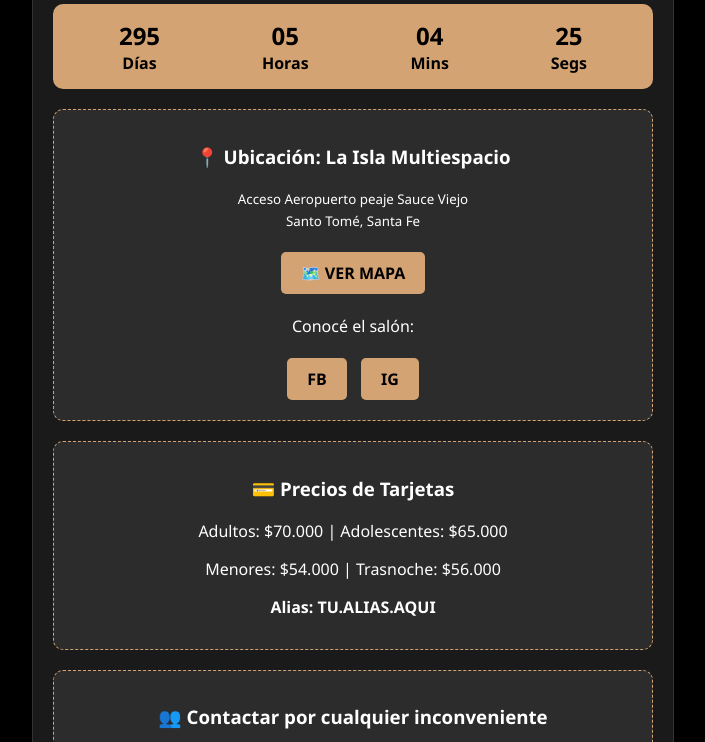
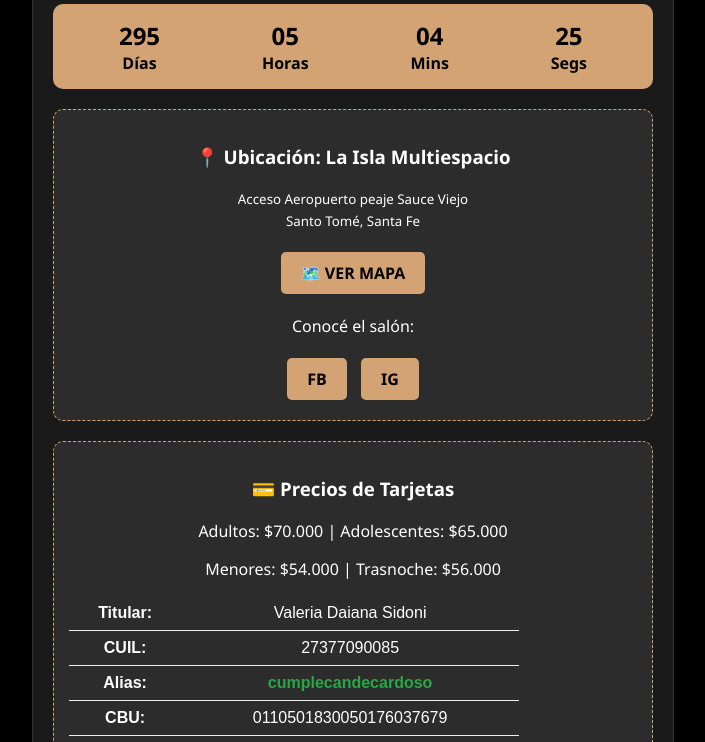
Before and after one commit to thefury2906/mis15-, a plain HTML site: page index.html in a window 1280 px wide. Shown: the part 139-881 px from the top of the page, without its empty margins (287-992 px from the left). Drawn offline with Linux system fonts and the light colour scheme.

Commit message:
Update index.html

```diff
--- a/index.html
+++ b/index.html
@@ -138,8 +138,24 @@
             <h3>💳 Precios de Tarjetas</h3>
             <p>Adultos: $70.000 | Adolescentes: $65.000</p>
             <p>Menores: $54.000 | Trasnoche: $56.000</p>
-            <p><b>Alias: TU.ALIAS.AQUI</b></p>
-        </div>
+            <table style="font-family: Arial, sans-serif; border-collapse: collapse; width: 100%; max-width: 450px;">
+    <tr>
+        <td style="padding: 8px; border-bottom: 1px solid #eee;"><strong>Titular:</strong></td>
+        <td style="padding: 8px; border-bottom: 1px solid #eee;">Valeria Daiana Sidoni</td>
+    </tr>
+    <tr>
+        <td style="padding: 8px; border-bottom: 1px solid #eee;"><strong>CUIL:</strong></td>
+        <td style="padding: 8px; border-bottom: 1px solid #eee;">27377090085</td>
+    </tr>
+    <tr>
+        <td style="padding: 8px; border-bottom: 1px solid #eee;"><strong>Alias:</strong></td>
+        <td style="padding: 8px; border-bottom: 1px solid #eee; font-weight: bold; color: #28a745;">cumplecandecardoso</td>
+    </tr>
+    <tr>
+        <td style="padding: 8px; border-bottom: 1px solid #eee;"><strong>CBU:</strong></td>
+        <td style="padding: 8px; border-bottom: 1px solid #eee;">0110501830050176037679</td>
+    </tr>
+</table>
 
         <!-- CONTACTO -->
         <div class="seccion">
```
